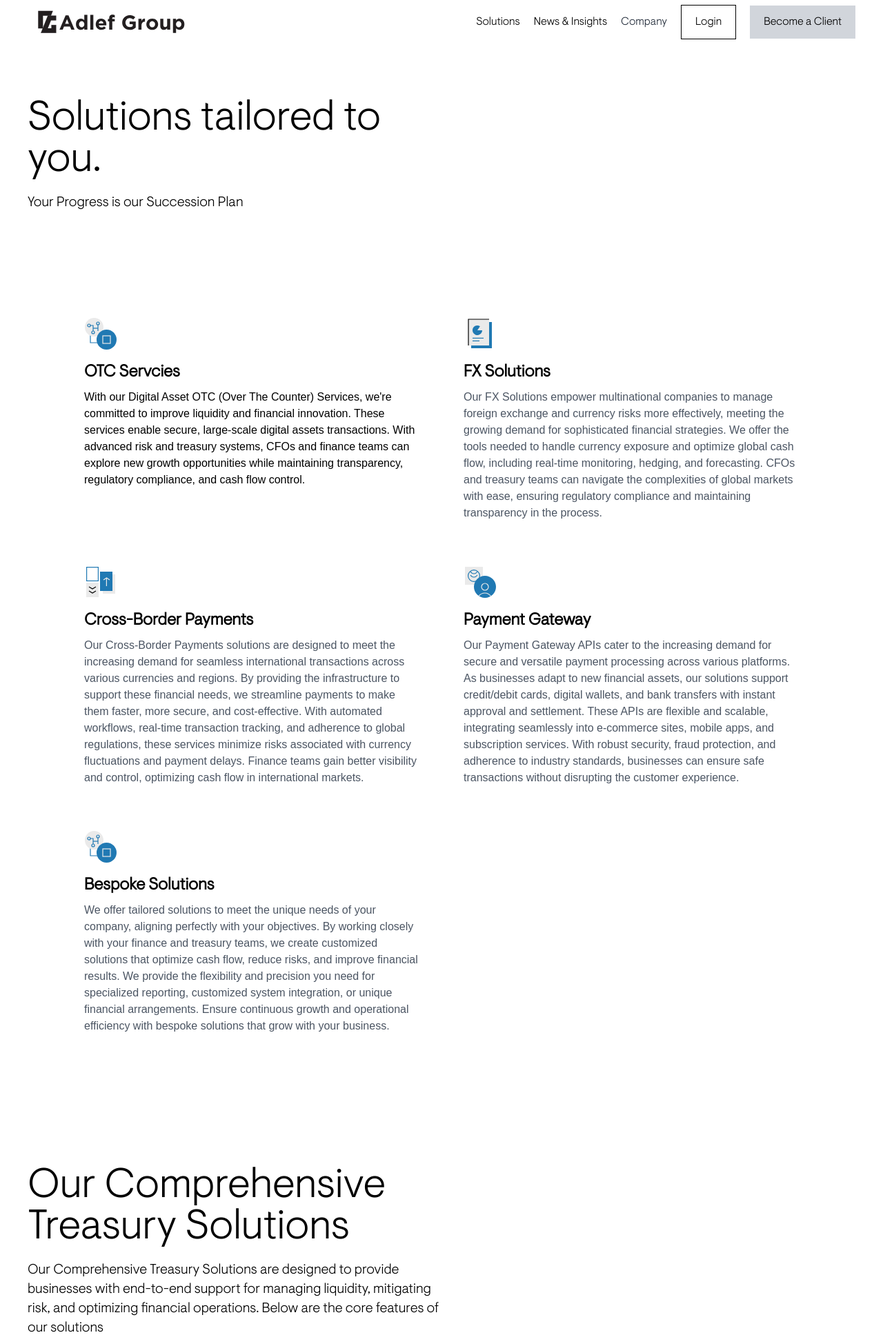
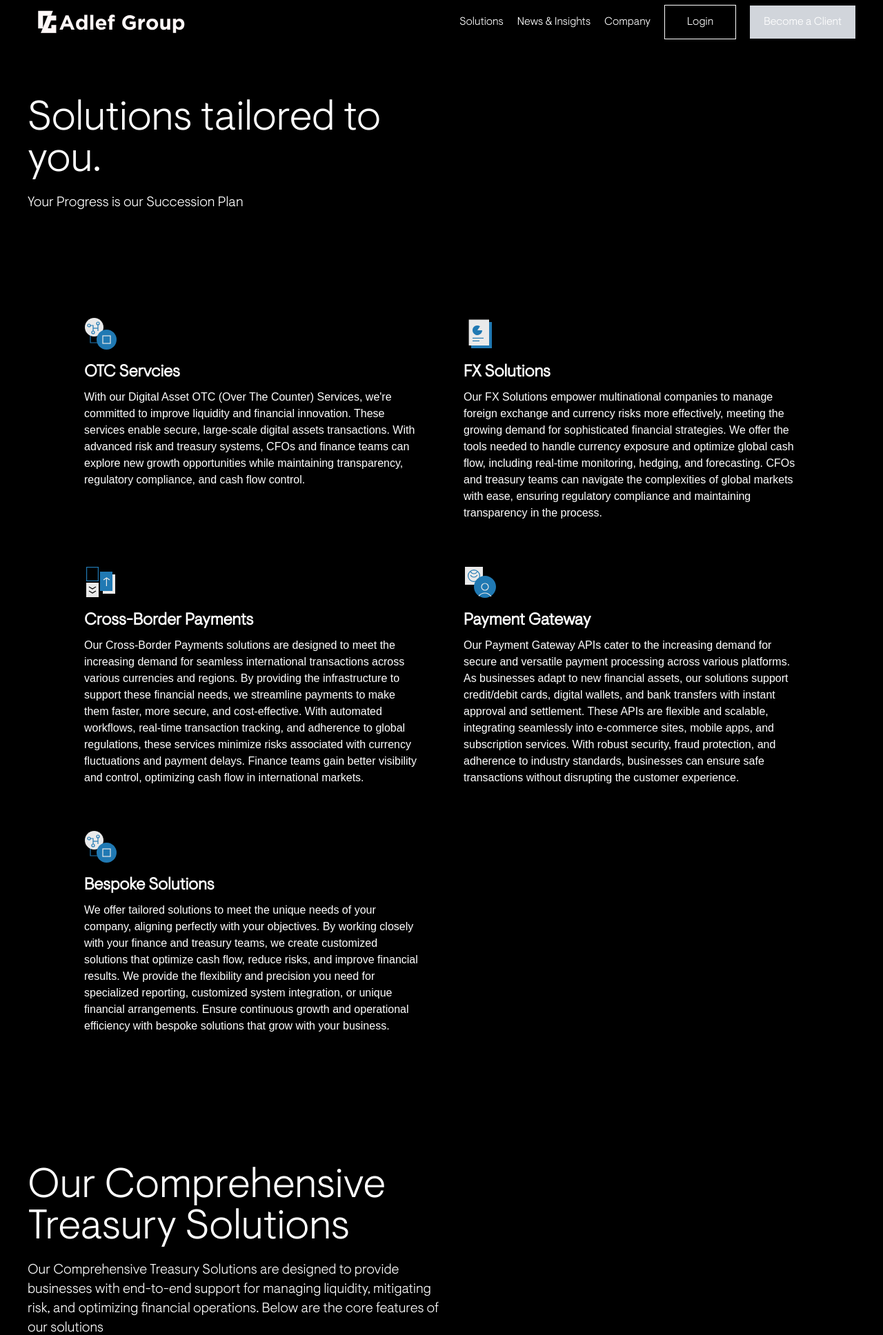
Before and after one commit to hkhatuwal/Adlef-Laravel, a Laravel app: page /solutions in a window 1280 px wide. Shown: the top 1936 px of the page at 69% size. Run offline with Laravel 12, Linux system fonts and the light colour scheme; style sheets or scripts are compiled from the project's sources; some libraries are stand-ins or nearby versions; some web fonts are replaced.

Commit message:
updated solution page to dark mode

```diff
--- a/resources/css/app.css
+++ b/resources/css/app.css
@@ -38,6 +38,13 @@ body{
     @apply font-visuletProLight;
 }
 
+.dark{
+    background: black;
+    color: white;
+}
+.light{
+    background: white;
+}
 
 
 .btn-primary {
--- a/resources/views/_partials/app.blade.php
+++ b/resources/views/_partials/app.blade.php
@@ -44,7 +44,7 @@
 @php $isDark=$isDark??false;
  $themeMode=$isDark?"-dark":"";
 @endphp
-<div class="w-screen" data-aos-easing="ease" data-aos-duration="400" data-aos-delay="0">
+<div class="w-screen {{$isDark?"dark":"light"}} " data-aos-easing="ease" data-aos-duration="400" data-aos-delay="0" >
 
     @include('_partials.navbar'.$themeMode)
 
--- a/resources/views/frontend/solutions/solutions.blade.php
+++ b/resources/views/frontend/solutions/solutions.blade.php
@@ -1,8 +1,8 @@
-@extends('_partials.app',['title' => 'ADLEF GROUP | SOLUTIONS','description' => 'We integrate our service offerings to provide clients full-turnkey solutions.'])
+@extends('_partials.app',['isDark'=>true,'title' => 'ADLEF GROUP | SOLUTIONS','description' => 'We integrate our service offerings to provide clients full-turnkey solutions.'])
 @section('content')
 
     {{-- Section 1--}}
-    <section>
+    <section >
         <div class="container mx-auto px-4 md:p-10 mt-10 flex flex-col mb-10 gap-14 ">
             <div class="md:w-1/2">
                 <h2 class="font-visuletProLight  text-3xl md:text-6xl ">
@@ -28,7 +28,7 @@
                             <img src="{{asset('assets/images/commercial.svg')}}" alt="">
                         </div>
                         <h3 class="text-2xl font-semibold">OTC Servcies </h3>
-                        <p class="text-black  font-inter   mt-2 text-start">
+                        <p class=" font-inter   mt-2 text-start">
                             With our Digital Asset OTC (Over The Counter)  Services, we're committed to improve liquidity and financial innovation. These services enable secure, large-scale digital assets transactions. With advanced risk and treasury systems, CFOs and finance teams can explore new growth opportunities while maintaining transparency, regulatory compliance, and cash flow control.
 
                         </p>
@@ -39,7 +39,7 @@
                             <img src="{{asset('assets/images/asset.svg')}}" alt="">
                         </div>
                         <h3 class="text-2xl font-semibold">FX Solutions</h3>
-                        <p class="text-gray-600 mt-2  font-inter text-start">
+                        <p class="text-white mt-2  font-inter text-start">
                             Our FX Solutions empower multinational companies to manage foreign exchange and currency risks more effectively, meeting the growing demand for sophisticated financial strategies. We offer the tools needed to handle currency exposure and optimize global cash flow, including real-time monitoring, hedging, and forecasting. CFOs and treasury teams can navigate the complexities of global markets with ease, ensuring regulatory compliance and maintaining transparency in the process.
 
                         </p>
@@ -51,7 +51,7 @@
                         </div>
                         <h3 class="text-2xl font-semibold">Cross-Border Payments
                         </h3>
-                        <p class="text-gray-600 mt-2 font-inter text-start">
+                        <p class="text-white mt-2 font-inter text-start">
                             Our Cross-Border Payments solutions are designed to meet the increasing demand for seamless international transactions across various currencies and regions. By providing the infrastructure to support these financial needs, we streamline payments to make them faster, more secure, and cost-effective. With automated workflows, real-time transaction tracking, and adherence to global regulations, these services minimize risks associated with currency fluctuations and payment delays. Finance teams gain better visibility and control, optimizing cash flow in international markets.
 
                         </p>
@@ -63,7 +63,7 @@
                         </div>
                         <h3 class="text-2xl font-semibold">Payment Gateway
                         </h3>
-                        <p class="text-gray-600 mt-2 font-inter text-start">
+                        <p class="text-white mt-2 font-inter text-start">
                             Our Payment Gateway APIs cater to the increasing demand for secure and versatile payment processing across various platforms. As businesses adapt to new financial assets, our solutions support credit/debit cards, digital wallets, and bank transfers with instant approval and settlement. These APIs are flexible and scalable, integrating seamlessly into e-commerce sites, mobile apps, and subscription services. With robust security, fraud protection, and adherence to industry standards, businesses can ensure safe transactions without disrupting the customer experience.
                         </p>
                     </div>
@@ -74,7 +74,7 @@
                         </div>
                         <h3 class="text-2xl font-semibold">Bespoke Solutions
                         </h3>
-                        <p class="text-gray-600 mt-2 font-inter text-start">
+                        <p class="text-white mt-2 font-inter text-start">
                             We offer tailored solutions to meet the unique needs of your company, aligning perfectly with your objectives. By working closely with your finance and treasury teams, we create customized solutions that optimize cash flow, reduce risks, and improve financial results. We provide the flexibility and precision you need for specialized reporting, customized system integration, or unique financial arrangements. Ensure continuous growth and operational efficiency with bespoke solutions that grow with your business.
 
                         </p>
@@ -106,31 +106,31 @@
 
     {{-- Section 4--}}
 
-    <section class="container flex flex-col md:flex-row items-center justify-between px-6 bg-white mx-auto">
+    <section class="container flex flex-col md:flex-row items-center justify-between px-6 mx-auto">
         <div class="w-full md:w-1/2 md:flex-1">
             <img src="{{asset('assets/images/liquidity.svg')}}" alt="Vault" class="w-full h-3/4 p-12">
         </div>
         <div class="w-full md:w-1/2 mt-6 md:mt-0 md:ml-10  font-visuletProLight ">
-            <h2 class="text-3xl font-bold text-gray-800 mb-4 object-center">Liquidity Management</h2>
-            <p class="text-lg text-gray-600 mb-6">Maximize your company's cash position with real-time visibility across accounts, currencies, and geographies. Our liquidity management tools offer automated cash forecasting, centralized control, and precise fund allocation to ensure efficient capital utilization and enhanced financial stability</p>
+            <h2 class="text-3xl font-bold  mb-4 object-center">Liquidity Management</h2>
+            <p class="text-lg text-white mb-6">Maximize your company's cash position with real-time visibility across accounts, currencies, and geographies. Our liquidity management tools offer automated cash forecasting, centralized control, and precise fund allocation to ensure efficient capital utilization and enhanced financial stability</p>
         </div>
     </section>
 
     {{-- Section 5--}}
-    <section class="container flex flex-col md:flex-row-reverse items-center justify-between px-6 bg-white mx-auto">
+    <section class="container flex flex-col md:flex-row-reverse items-center justify-between px-6  mx-auto">
         <div class="w-full md:w-1/2">
             <img src="{{asset('assets/images/risk_management.svg')}}" alt="Vault" class="w-full h-auto p-12">
         </div>
         <div class="w-full md:w-1/2 mt-6 md:mt-0 md:ml-10 font-visuletProLight">
-            <h2 class="text-3xl font-bold text-gray-800 mb-4 ">Risk Mitigation</h2>
-            <p class="text-lg text-gray-600 mb-6">Our advanced risk management systems protect your business from market volatility, currency fluctuations, and regulatory changes. With predictive analytics and dynamic hedging strategies, you can safeguard against potential losses while maintaining compliance with international financial regulations.</p>
+            <h2 class="text-3xl font-bold text-white mb-4 ">Risk Mitigation</h2>
+            <p class="text-lg text-white mb-6">Our advanced risk management systems protect your business from market volatility, currency fluctuations, and regulatory changes. With predictive analytics and dynamic hedging strategies, you can safeguard against potential losses while maintaining compliance with international financial regulations.</p>
         </div>
     </section>
     {{-- Section 6--}}
-    <section class="container flex flex-col md:flex-row-reverse items-center justify-between px-6 bg-white mx-auto">
+    <section class="container flex flex-col md:flex-row-reverse items-center justify-between px-6  mx-auto">
         <div class="w-full md:w-1/2 mt-6 md:mt-0 md:ml-10 font-visuletProLight">
-            <h2 class="text-3xl font-bold text-gray-800 mb-4 ">Financial Planning & Analysis</h2>
-            <p class="text-lg text-gray-600 mb-6">Optimize your financial strategy with our Financial Planning & Analysis tools. Use real-time data, forecasting models, and scenario planning to align financial decisions with your company’s long-term goals. Our solutions help you stay agile in a rapidly changing market, allowing you to adjust strategies and maximize profitability.
+            <h2 class="text-3xl font-bold text-white mb-4 ">Financial Planning & Analysis</h2>
+            <p class="text-lg text-white mb-6">Optimize your financial strategy with our Financial Planning & Analysis tools. Use real-time data, forecasting models, and scenario planning to align financial decisions with your company’s long-term goals. Our solutions help you stay agile in a rapidly changing market, allowing you to adjust strategies and maximize profitability.
             </p>
         </div>
         <div class="w-full md:w-1/2">
```
Also changed, not shown: 3 other files.
